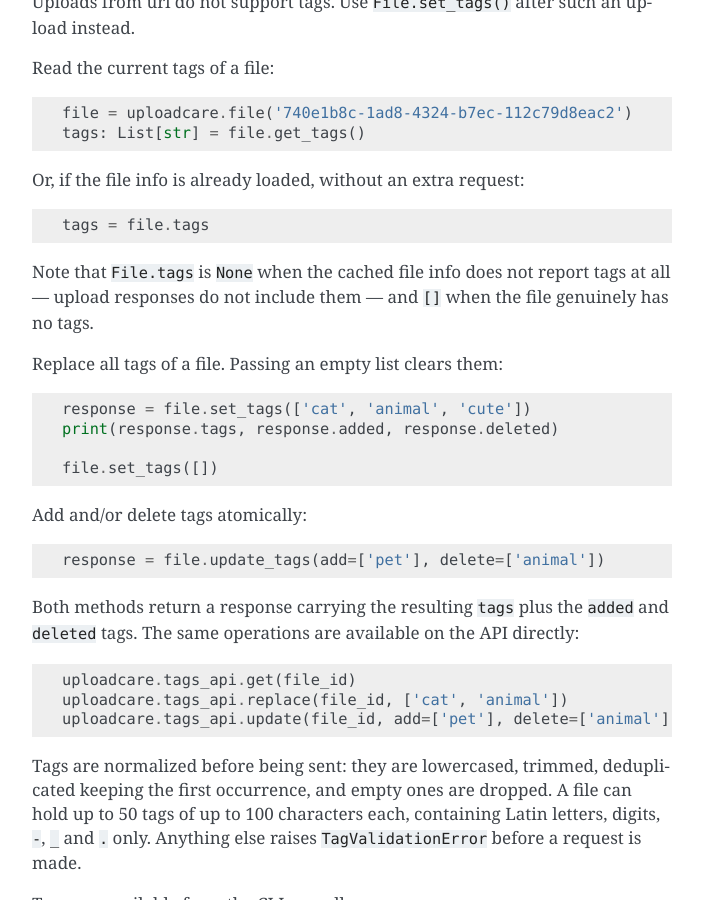
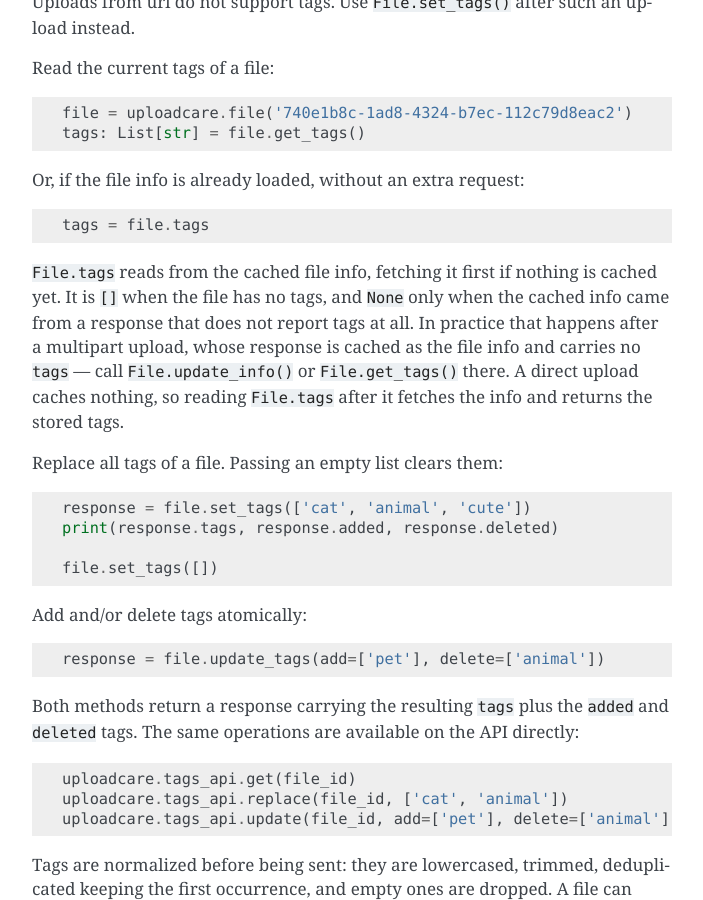
Before and after one commit to uploadcare/pyuploadcare, a Sphinx documentation site: the page built from docs/core_api.rst, in a window 1280 px wide and 900 px high, scrolled down 4873 px. Shown: the whole window, without its empty margins (408-1111 px from the left). Built offline with Sphinx 7.4.7, drawn with Linux system fonts in a browser that asks for light colours; some of the changed text lies outside the part shown.

Commit message:
Fix File.tags documentation for the two upload paths Verified against the live API: after a direct upload nothing is cached, so reading File.tags fetches the file info and returns the stored tags. The None case applies to multipart uploads, where the upload response is cached as the file info and carries no tags key. Pin both paths with tests.

```diff
--- a/docs/core_api.rst
+++ b/docs/core_api.rst
@@ -228,8 +228,12 @@ Or, if the file info is already loaded, without an extra request::
 
     tags = file.tags
 
-Note that ``File.tags`` is ``None`` when the cached file info does not report tags at all — upload
-responses do not include them — and ``[]`` when the file genuinely has no tags.
+``File.tags`` reads from the cached file info, fetching it first if nothing is cached yet. It is
+``[]`` when the file has no tags, and ``None`` only when the cached info came from a response that
+does not report tags at all. In practice that happens after a multipart upload, whose response is
+cached as the file info and carries no ``tags`` — call ``File.update_info()`` or
+``File.get_tags()`` there. A direct upload caches nothing, so reading ``File.tags`` after it
+fetches the info and returns the stored tags.
 
 Replace all tags of a file. Passing an empty list clears them::
 
@@ -329,6 +333,9 @@ Without ``sort``, results are ordered by relevance. A filter-only request has no
 ``phrase`` to rank by, so its order is undefined — always give such a request an explicit
 ``sort``.
 
+Search indexing is asynchronous, so a file is not findable the instant it is uploaded — expect a
+delay on the order of seconds. Do not search for a file you have just uploaded without retrying.
+
 ``search_files`` returns a single page. Its ``limit`` is the page size, 1 to 100, and the server
 defaults to 20; ``offset + limit`` must not exceed 1000. Search cannot reach past the first 1000
 results, so narrow the query instead of paging deeper.
@@ -354,8 +361,9 @@ Pass ``include_appdata=True`` to embed application data in every result::
     response = uploadcare.search_files(request, include_appdata=True)
     print(response.results[0].appdata)
 
-Each result carries a ``highlight`` with the matched tokens wrapped in ``<em>`` tags. It is
-present only for fields matched by a full-text condition and absent for filter-only matches::
+Each result carries a ``highlight`` with the matched tokens wrapped in ``<em>`` tags. A field in it
+is populated only when that field matched a full-text condition, so a filter-only search
+highlights nothing — expect either no ``highlight`` at all or one whose every field is ``None``::
 
     highlight = response.results[0].highlight
     if highlight:
```
Also changed, not shown: 3 other files.
